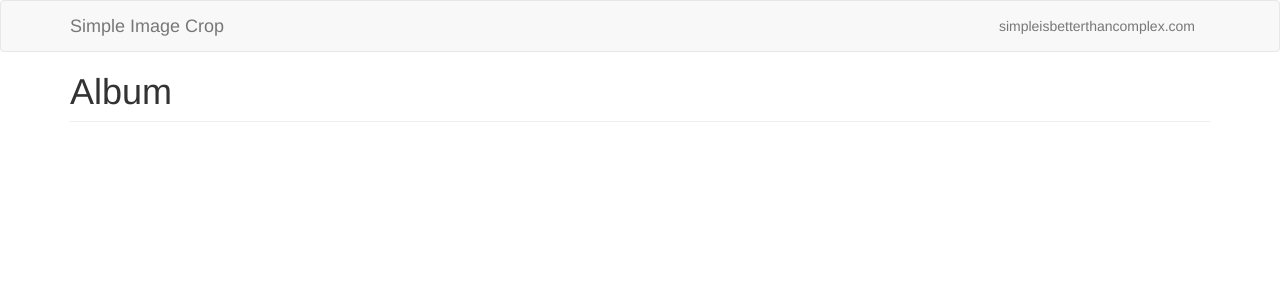
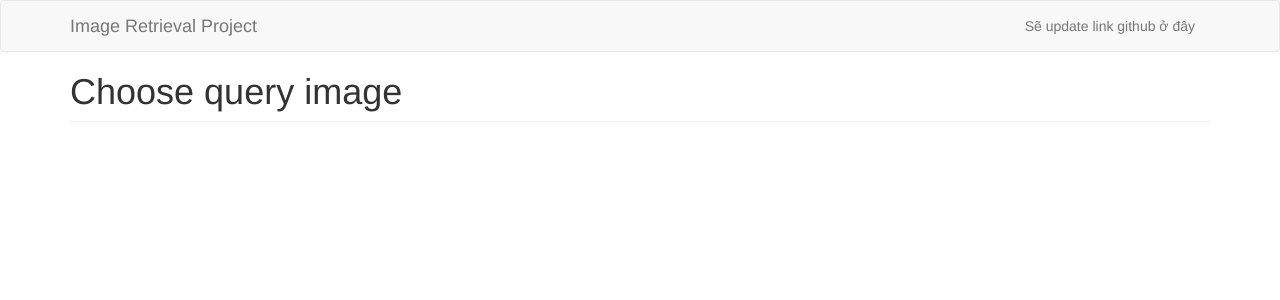
Before and after one commit to rysnee/DoAn, a Django app: template mysite/album/templates/album/photo_list.html in a window 1280 px wide. Shown: the top 300 px of the page. Run offline with Django 3.2, Linux system fonts and the light colour scheme; the template is opened without the code that fills it: values that come from a table or form of the project are taken from there, others are empty; parts of the project's set-up code (start-up, migrations or seed data) failed here and were passed over; some libraries are stand-ins or nearby versions.

Commit message:
Change some text

```diff
--- a/mysite/album/templates/album/photo_list.html
+++ b/mysite/album/templates/album/photo_list.html
@@ -62,7 +62,7 @@
 {% endblock %}
 
 {% block content %}
-  <h1 class="page-header">Album</h1>
+  <h1 class="page-header">Choose query image</h1>
 
   <!-- FORM TO UPLOAD THE IMAGES -->
   <form method="post" enctype="multipart/form-data" id="formUpload">
--- a/mysite/album/templates/album/result_photo_list.html
+++ b/mysite/album/templates/album/result_photo_list.html
@@ -3,7 +3,7 @@
 {% load staticfiles %}
 
 {% block content %}
-  <h1 class="page-header">Album</h1>
+  <h1 class="page-header">Result</h1>
 
   <!-- CONTAINER TO DISPLAY THE CROPPED IMAGES -->
   {% if photos %}
--- a/mysite/templates/base.html
+++ b/mysite/templates/base.html
@@ -4,7 +4,7 @@
     <meta charset="utf-8">
     <meta http-equiv="X-UA-Compatible" content="IE=edge">
     <meta name="viewport" content="width=device-width, initial-scale=1">
-    <title>{% block title %}Simple is Better Than Complex{% endblock %}</title>
+    <title>{% block title %}Image Retrieval Project{% endblock %}</title>
     <link href="{% static 'css/bootstrap.min.css' %}" rel="stylesheet">
     <!--[if lt IE 9]>
       <script src="https://oss.maxcdn.com/html5shiv/3.7.3/html5shiv.min.js"></script>
--- a/mysite/templates/includes/header.html
+++ b/mysite/templates/includes/header.html
@@ -7,11 +7,11 @@
         <span class="icon-bar"></span>
         <span class="icon-bar"></span>
       </button>
-      <a class="navbar-brand" href="{% url 'photo_list' %}">Simple Image Crop</a>
+      <a class="navbar-brand" href="{% url 'photo_list' %}">Image Retrieval Project</a>
     </div>
     <div class="collapse navbar-collapse" id="main-menu">
       <ul class="nav navbar-nav navbar-right">
-        <li><a href="https://simpleisbetterthancomplex.com">simpleisbetterthancomplex.com</a></li>
+        <li><a href="https://simpleisbetterthancomplex.com">Sẽ update link github ở đây</a></li>
       </ul>
     </div>
   </div>
```
Also changed, not shown: db.sqlite3, media/28.jpg, media/28_Wwe3SAd.jpg (deleted), media/tay.jpg (deleted).
